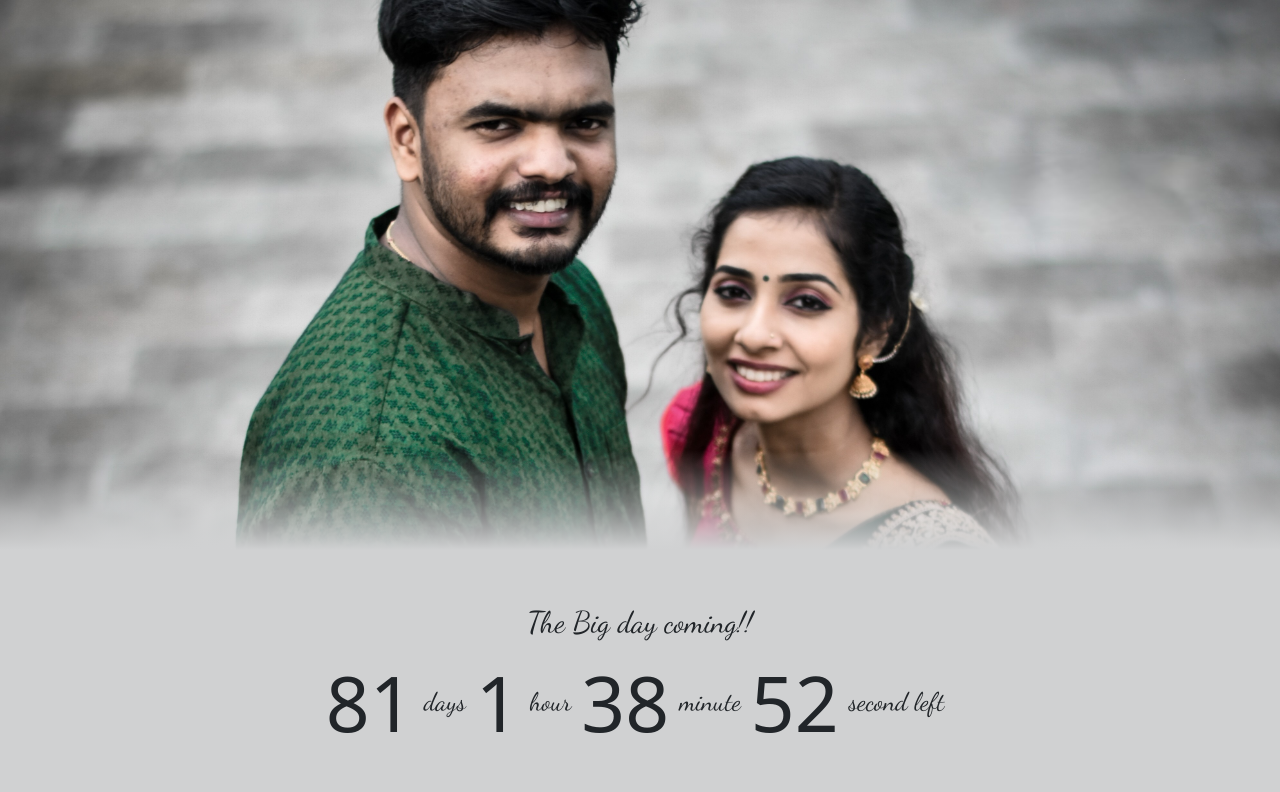
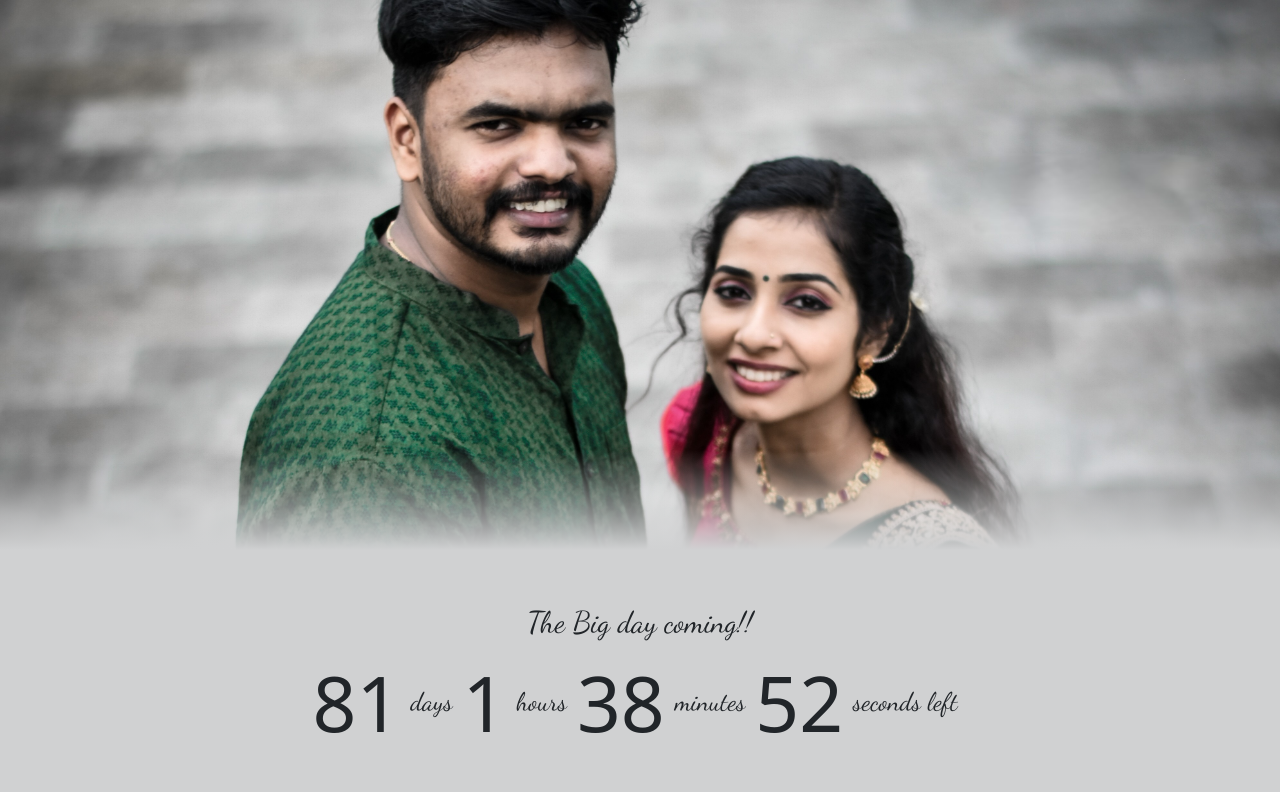
Before and after one commit to abhianair/wedding, a plain HTML site: page index.html in a window 1280 px wide. Shown: the top 792 px of the page. Drawn offline with nearby package versions, Linux system fonts and the light colour scheme; a web font is replaced by a local one.

Commit message:
Update index.html

```diff
--- a/index.html
+++ b/index.html
@@ -33,11 +33,11 @@
           <div class="var-text" id="day">00</div>
           <div class="cursive-text r-text-sm right-gap-sm">days</div>
           <div class="var-text" id="hour">00</div>
-          <div class="cursive-text r-text-sm right-gap-sm">hour</div>
+          <div class="cursive-text r-text-sm right-gap-sm">hours</div>
           <div class="var-text" id="minute">00</div>
-          <div class="cursive-text r-text-sm right-gap-sm">minute</div>
+          <div class="cursive-text r-text-sm right-gap-sm">minutes</div>
           <div class="var-text" id="second">00</div>
-          <div class="cursive-text r-text-sm right-gap-sm">second left</div>
+          <div class="cursive-text r-text-sm right-gap-sm">seconds left</div>
         </div>
       </div>
     </div>
```
